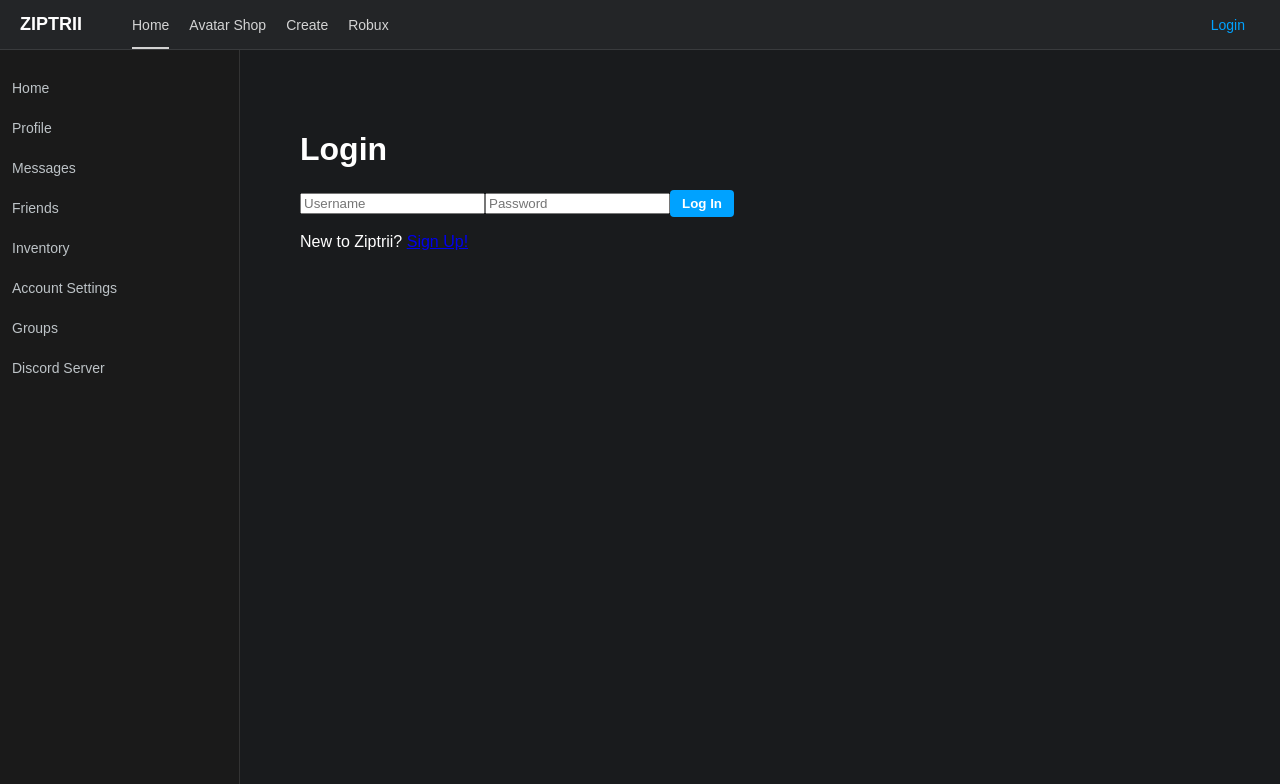
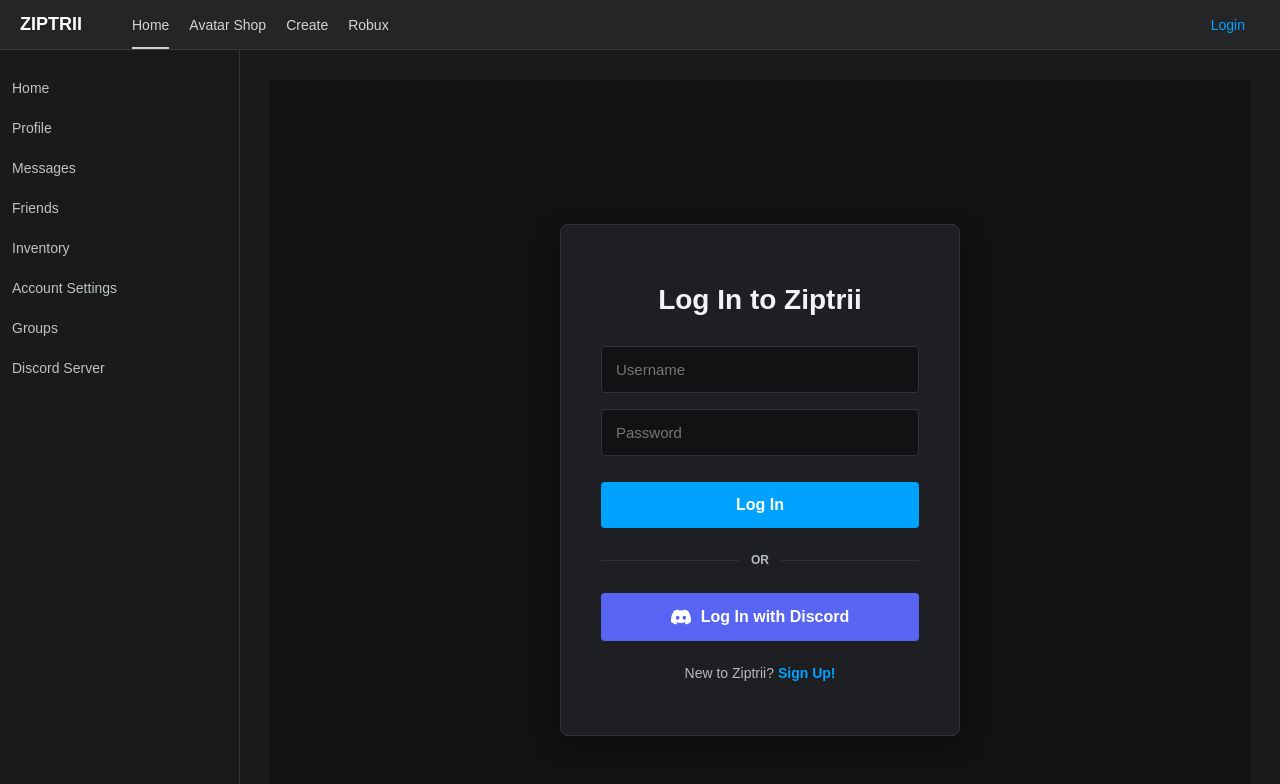
Before and after one commit to valvicthe/ziptrii, a Next.js app: page /login in a window 1280 px wide. Shown: the top 784 px of the page. Built offline with nearby package versions, Linux system fonts and the light colour scheme.

Commit message:
Update page.js

```diff
--- a/src/app/login/page.js
+++ b/src/app/login/page.js
@@ -1,9 +1,5 @@
 'use client';
 import { useState } from 'react';
-
-export const metadata = {
-  title: 'Login', // This will result in "Avatar Shop | Ziptrii"
-};
 
 export default function LoginPage() {
   const [username, setUsername] = useState('');
@@ -26,14 +22,109 @@ export default function LoginPage() {
   };
 
   return (
-    <div className="content">
-      <form onSubmit={handleLogin}>
-        <h1>Login</h1>
-        <input type="text" placeholder="Username" onChange={(e) => setUsername(e.target.value)} />
-        <input type="password" placeholder="Password" onChange={(e) => setPassword(e.target.value)} />
-        <button type="submit">Log In</button>
-        <p>New to Ziptrii? <a href="/signup">Sign Up!</a></p>
-      </form>
-    </div>
+    <main style={{
+      minHeight: '100vh',
+      display: 'flex',
+      justifyContent: 'center',
+      alignItems: 'center',
+      backgroundColor: '#111214', /* Ziptrii main background */
+      fontFamily: '"HCo Gotham SSm", Arial, sans-serif'
+    }}>
+      <div style={{
+        backgroundColor: '#1E1F22', /* Dark card background */
+        padding: '40px',
+        borderRadius: '8px',
+        width: '100%',
+        maxWidth: '400px',
+        boxShadow: '0 8px 24px rgba(0,0,0,0.4)',
+        border: '1px solid #313338'
+      }}>
+        <h1 style={{ color: '#F2F3F5', textAlign: 'center', marginBottom: '30px', fontSize: '28px', fontWeight: '700' }}>
+          Log In to Ziptrii
+        </h1>
+
+        <form onSubmit={handleLogin} style={{ display: 'flex', flexDirection: 'column', gap: '16px' }}>
+          <input
+            type="text"
+            placeholder="Username"
+            onChange={(e) => setUsername(e.target.value)}
+            style={{
+              padding: '14px',
+              borderRadius: '4px',
+              border: '1px solid #313338',
+              backgroundColor: '#111214',
+              color: '#F2F3F5',
+              fontSize: '15px'
+            }}
+          />
+          <input
+            type="password"
+            placeholder="Password"
+            onChange={(e) => setPassword(e.target.value)}
+            style={{
+              padding: '14px',
+              borderRadius: '4px',
+              border: '1px solid #313338',
+              backgroundColor: '#111214',
+              color: '#F2F3F5',
+              fontSize: '15px'
+            }}
+          />
+          <button
+            type="submit"
+            style={{
+              padding: '14px',
+              backgroundColor: '#00A2FF',
+              color: '#FFFFFF',
+              border: 'none',
+              borderRadius: '4px',
+              fontWeight: '700',
+              fontSize: '16px',
+              cursor: 'pointer',
+              marginTop: '10px'
+            }}
+          >
+            Log In
+          </button>
+        </form>
+
+        {/* Divider */}
+        <div style={{ display: 'flex', alignItems: 'center', margin: '24px 0' }}>
+          <hr style={{ flex: 1, border: 'none', borderTop: '1px solid #313338' }} />
+          <span style={{ padding: '0 12px', color: '#B5BAC1', fontSize: '12px', fontWeight: '600' }}>OR</span>
+          <hr style={{ flex: 1, border: 'none', borderTop: '1px solid #313338' }} />
+        </div>
+
+        {/* Dummy Discord Button */}
+        <button
+          onClick={() => alert("Discord login coming soon!")}
+          style={{
+            width: '100%',
+            padding: '14px',
+            backgroundColor: '#5865F2', /* Official Discord Blurple */
+            color: '#FFFFFF',
+            border: 'none',
+            borderRadius: '4px',
+            fontWeight: '700',
+            fontSize: '16px',
+            cursor: 'pointer',
+            display: 'flex',
+            justifyContent: 'center',
+            alignItems: 'center',
+            gap: '10px'
+          }}
+        >
+          {/* Simple Discord Icon SVG */}
+          <svg width="20" height="20" viewBox="0 0 127.14 96.36" fill="currentColor">
+            <path d="M107.7,8.07A105.15,105.15,0,0,0,81.47,0a72.06,72.06,0,0,0-3.36,6.83A97.68,97.68,0,0,0,49,6.83,72.37,72.37,0,0,0,45.64,0,105.89,105.89,0,0,0,19.39,8.09C2.79,32.65-1.71,56.6.54,80.21h0A105.73,105.73,0,0,0,32.71,96.36,77.7,77.7,0,0,0,39.6,85.25a68.42,68.42,0,0,1-10.85-5.18c.91-.66,1.8-1.34,2.66-2a75.57,75.57,0,0,0,64.32,0c.87.71,1.76,1.39,2.66,2a68.68,68.68,0,0,1-10.87,5.19,77,77,0,0,0,6.89,11.1A105.25,105.25,0,0,0,126.6,80.22h0C129.24,52.84,122.09,29.11,107.7,8.07ZM42.45,65.69C36.18,65.69,31,60,31,53s5-12.74,11.43-12.74S54,46,53.89,53,48.84,65.69,42.45,65.69Zm42.24,0C78.41,65.69,73.31,60,73.31,53s5-12.74,11.43-12.74S96.2,46,96.12,53,91.08,65.69,84.69,65.69Z"/>
+          </svg>
+          Log In with Discord
+        </button>
+
+        <p style={{ textAlign: 'center', marginTop: '24px', color: '#B5BAC1', fontSize: '14px' }}>
+          New to Ziptrii? <a href="/signup" style={{ color: '#00A2FF', textDecoration: 'none', fontWeight: '600' }}>Sign Up!</a>
+        </p>
+      </div>
+    </main>
   );
 }
```
